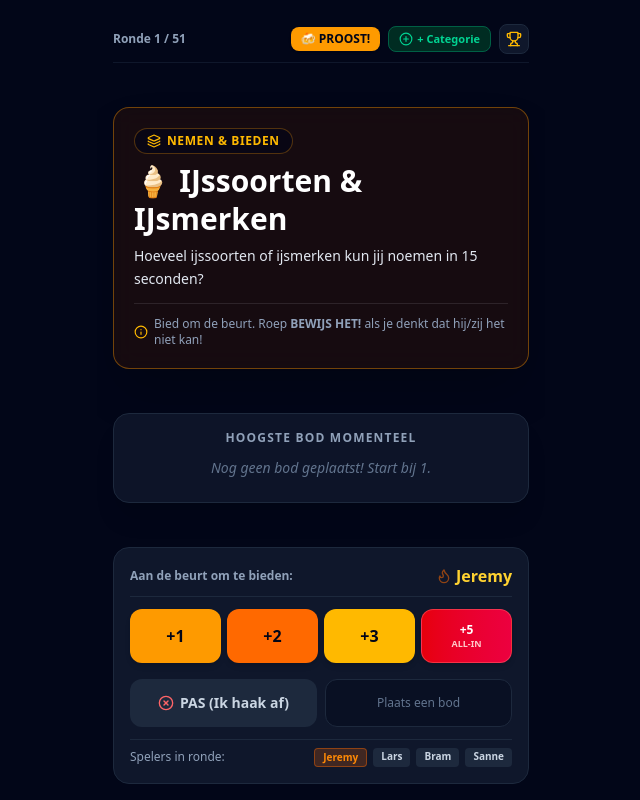
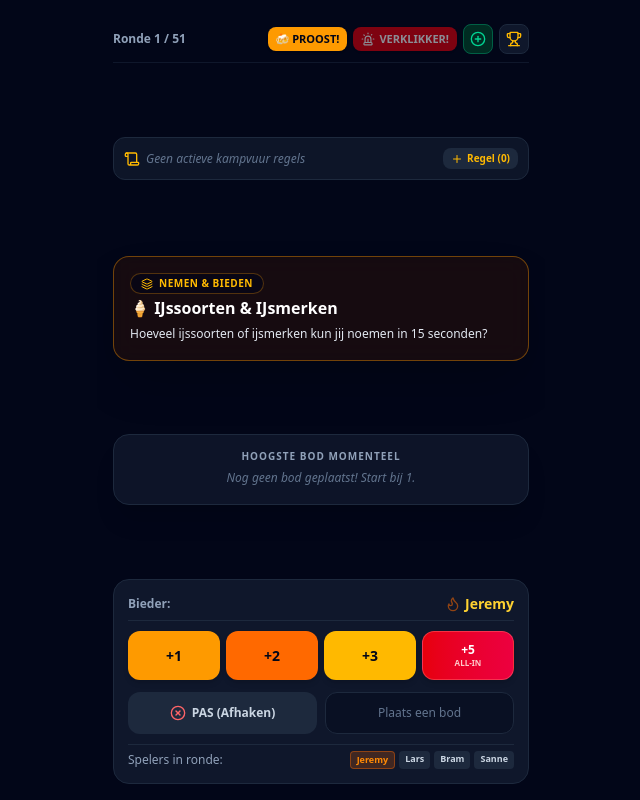
Before and after one commit to lolJeremyFTW/slokken-veiling, a Next.js app: page / in a window 1280 px wide. Both pictures are taken after a click on the button "START DE VEILING". Shown: the whole page, without its empty margins (319-959 px from the left). Built offline with nearby package versions, Linux system fonts and the light colour scheme.

Commit message:
Add active Kampvuur Rules banner and Snitch/Verklikker button

```diff
--- a/src/components/SlokkenVeilingEngine.tsx
+++ b/src/components/SlokkenVeilingEngine.tsx
@@ -51,7 +51,9 @@ import {
   Bomb,
   Users,
   Scroll,
-  Flame as FlameIcon
+  Siren,
+  Plus,
+  Trash2
 } from 'lucide-react';
 
 interface Player {
@@ -101,6 +103,9 @@ export default function SlokkenVeilingEngine() {
   const [currentCardIndex, setCurrentCardIndex] = useState(0);
   const [isDoubleBidsActive, setIsDoubleBidsActive] = useState(false);
   const [activeRules, setActiveRules] = useState<string[]>([]);
+  const [newRuleInput, setNewRuleInput] = useState('');
+  const [showRuleModal, setShowRuleModal] = useState(false);
+  const [showSnitchModal, setShowSnitchModal] = useState(false);
   const [isAllInBid, setIsAllInBid] = useState(false);
 
   // Round Bidding State
@@ -193,6 +198,26 @@ export default function SlokkenVeilingEngine() {
     sounds.playSuccess();
     confetti({ particleCount: 80, spread: 60 });
     triggerHaptic();
+  };
+
+  const addActiveRule = () => {
+    if (!newRuleInput.trim()) return;
+    setActiveRules(prev => [...prev, newRuleInput.trim()]);
+    setNewRuleInput('');
+    sounds.playBid();
+  };
+
+  const removeActiveRule = (idx: number) => {
+    setActiveRules(prev => prev.filter((_, i) => i !== idx));
+    sounds.playPass();
+  };
+
+  const penalizeSnitchTarget = (playerId: string) => {
+    sounds.playFail();
+    triggerHaptic();
+    updateSips([playerId], 1);
+    setShowSnitchModal(false);
+    alert(`🚨 SLOKKE-POLITIE: ${players.find(p => p.id === playerId)?.name} heeft een regel gebroken & neemt 1 strafslok!`);
   };
 
   // Add / Remove Player
@@ -873,30 +898,38 @@ export default function SlokkenVeilingEngine() {
   }
 
   // ==========================================
-  // RENDER: CLEAN BIDDING PHASE WITH ALL-IN BLUF & PROOST BUTTON
+  // RENDER: CLEAN BIDDING PHASE WITH ALL-IN BLUF, RULES BANNER & SNITCH BUTTON
   // ==========================================
   if (phase === 'BIDDING') {
     const highestBidder = players.find(p => p.id === highestBidderId);
 
     return (
       <div className="min-h-screen bg-slate-950 text-slate-100 flex flex-col justify-between p-4 max-w-md mx-auto relative overflow-hidden">
-        <div className="flex items-center justify-between z-10 pt-2 border-b border-slate-900 pb-2">
+        <div className="flex items-center justify-between z-10 pt-2 border-b border-slate-900 pb-2 gap-1">
           <span className="text-xs font-bold text-slate-400">
             Ronde {currentCardIndex + 1} / {deck.length}
           </span>
-          <div className="flex items-center gap-2">
+          <div className="flex items-center gap-1.5">
             <button
               onClick={triggerProostCheers}
-              className="px-2.5 py-1 bg-amber-500 text-slate-950 rounded-lg font-black text-xs flex items-center gap-1 active:scale-95 shadow"
-              title="Proost op het Kampvuur!"
+              className="px-2 py-1 bg-amber-500 text-slate-950 rounded-lg font-black text-[11px] flex items-center gap-1 active:scale-95 shadow"
+              title="Proost!"
             >
               🍻 PROOST!
             </button>
             <button
+              onClick={() => setShowSnitchModal(true)}
+              className="px-2 py-1 bg-red-600 hover:bg-red-700 text-white rounded-lg font-black text-[11px] flex items-center gap-1 active:scale-95 shadow animate-pulse"
+              title="Meld Regelovertreding!"
+            >
+              <Siren className="w-3.5 h-3.5" /> VERKLIKKER!
+            </button>
+            <button
               onClick={() => setPhase('CUSTOM_CATEGORY_CREATOR')}
-              className="px-2.5 py-1 bg-emerald-950 text-emerald-400 rounded-lg border border-emerald-800 text-[11px] font-bold flex items-center gap-1"
-            >
-              <PlusCircle className="w-3.5 h-3.5" /> + Categorie
+              className="p-1.5 bg-emerald-950 text-emerald-400 rounded-lg border border-emerald-800 text-[11px] font-bold"
+              title="Categorie Toevoegen"
+            >
+              <PlusCircle className="w-4 h-4" />
             </button>
             <button
               onClick={() => setPhase('STATS')}
@@ -908,57 +941,72 @@ export default function SlokkenVeilingEngine() {
           </div>
         </div>
 
+        {/* ACTIVE RULES BANNER */}
+        <div className="mt-2 z-10 bg-slate-900/90 border border-slate-800 rounded-xl p-2.5 flex items-center justify-between text-xs">
+          <div className="flex items-center gap-1.5 overflow-x-auto pr-1">
+            <Scroll className="w-4 h-4 text-amber-400 flex-shrink-0" />
+            {activeRules.length > 0 ? (
+              <span className="font-bold text-amber-300 truncate">
+                📜 {activeRules[activeRules.length - 1]}
+              </span>
+            ) : (
+              <span className="text-slate-500 italic">Geen actieve kampvuur regels</span>
+            )}
+          </div>
+          <button
+            onClick={() => setShowRuleModal(true)}
+            className="px-2 py-1 bg-slate-800 text-amber-400 hover:bg-slate-700 font-bold rounded-lg text-[10px] flex items-center gap-1 flex-shrink-0 ml-1"
+          >
+            <Plus className="w-3 h-3" /> Regel ({activeRules.length})
+          </button>
+        </div>
+
         {isDoubleBidsActive && (
-          <div className="z-10 mt-2 bg-purple-600/30 border border-purple-500/50 rounded-xl py-1.5 px-3 text-center text-xs font-black text-purple-300 animate-bounce">
+          <div className="z-10 mt-1.5 bg-purple-600/30 border border-purple-500/50 rounded-xl py-1.5 px-3 text-center text-xs font-black text-purple-300 animate-bounce">
             ⚡ DUBBELE INZET ACTIEF VANUIT HET RAD!
           </div>
         )}
 
-        <div className="mt-3 z-10 rounded-2xl border border-amber-500/40 bg-amber-950/30 p-5 shadow-2xl relative overflow-hidden backdrop-blur-md">
+        <div className="mt-2.5 z-10 rounded-2xl border border-amber-500/40 bg-amber-950/30 p-4 shadow-2xl relative overflow-hidden backdrop-blur-md">
           <div className="flex items-center justify-between mb-1">
-            <span className="inline-flex items-center gap-1.5 px-3 py-1 rounded-full text-xs font-black uppercase tracking-wider text-amber-400 bg-slate-950/60 border border-amber-500/30">
-              <Layers className="w-3.5 h-3.5" /> Nemen & Bieden
+            <span className="inline-flex items-center gap-1.5 px-2.5 py-0.5 rounded-full text-[10px] font-black uppercase tracking-wider text-amber-400 bg-slate-950/60 border border-amber-500/30">
+              <Layers className="w-3 h-3" /> Nemen & Bieden
             </span>
           </div>
 
-          <h2 className="text-3xl font-black text-white mt-2 leading-tight">
+          <h2 className="text-2.5xl font-black text-white mt-1 leading-tight">
             {currentCard.title}
           </h2>
-          <p className="text-slate-200 text-sm mt-2 leading-relaxed">
+          <p className="text-slate-200 text-xs mt-1.5 leading-relaxed">
             {currentCard.description}
           </p>
-
-          <div className="mt-3 pt-3 border-t border-white/10 text-xs text-slate-400 flex items-center gap-1.5">
-            <Info className="w-3.5 h-3.5 flex-shrink-0 text-amber-400" />
-            <span>Bied om de beurt. Roep <b>BEWIJS HET!</b> als je denkt dat hij/zij het niet kan!</span>
-          </div>
-        </div>
-
-        <div className="my-3 z-10 bg-slate-900/90 border border-slate-800 rounded-2xl p-4 text-center shadow-xl">
-          <div className="text-xs uppercase tracking-widest font-bold text-slate-400 mb-1">
+        </div>
+
+        <div className="my-2 z-10 bg-slate-900/90 border border-slate-800 rounded-2xl p-3.5 text-center shadow-xl">
+          <div className="text-[10px] uppercase tracking-widest font-bold text-slate-400 mb-0.5">
             Hoogste Bod Momenteel
           </div>
           {highestBidder ? (
             <div className="animate-bounce">
-              <div className="text-4xl font-black text-amber-400">
-                {highestBid} <span className="text-xl font-bold text-white">{currentCard.categoryName}</span>
+              <div className="text-3.5xl font-black text-amber-400">
+                {highestBid} <span className="text-lg font-bold text-white">{currentCard.categoryName}</span>
               </div>
-              <div className="text-sm font-bold text-slate-300 mt-1">
+              <div className="text-xs font-bold text-slate-300 mt-0.5">
                 door <span className="text-orange-400 underline decoration-amber-400 decoration-2">{highestBidder.name}</span>
                 {isAllInBid && <span className="ml-2 text-red-500 font-black text-xs uppercase animate-ping">🔥 ALL-IN!</span>}
               </div>
             </div>
           ) : (
-            <div className="py-2 text-slate-500 text-sm font-medium italic">
+            <div className="py-1 text-slate-500 text-xs font-medium italic">
               Nog geen bod geplaatst! Start bij 1.
             </div>
           )}
         </div>
 
-        <div className="z-10 bg-slate-900 border border-slate-800 rounded-2xl p-4 space-y-3">
-          <div className="flex items-center justify-between border-b border-slate-800 pb-2">
-            <span className="text-xs font-bold text-slate-400">Aan de beurt om te bieden:</span>
-            <span className="text-base font-black text-amber-300 flex items-center gap-1">
+        <div className="z-10 bg-slate-900 border border-slate-800 rounded-2xl p-3.5 space-y-2.5">
+          <div className="flex items-center justify-between border-b border-slate-800 pb-1.5">
+            <span className="text-xs font-bold text-slate-400">Bieder:</span>
+            <span className="text-sm font-black text-amber-300 flex items-center gap-1">
               <Flame className="w-4 h-4 text-orange-500 animate-pulse" /> {activePlayer.name}
             </span>
           </div>
@@ -966,44 +1014,44 @@ export default function SlokkenVeilingEngine() {
           <div className="grid grid-cols-4 gap-1.5">
             <button
               onClick={() => handlePlaceBid(1)}
-              className="bg-amber-500 hover:bg-amber-600 active:scale-95 text-slate-950 font-black py-3 rounded-xl transition text-center shadow-md text-base"
+              className="bg-amber-500 hover:bg-amber-600 active:scale-95 text-slate-950 font-black py-3 rounded-xl transition text-center shadow-md text-sm"
             >
               +1
             </button>
             <button
               onClick={() => handlePlaceBid(2)}
-              className="bg-orange-500 hover:bg-orange-600 active:scale-95 text-slate-950 font-black py-3 rounded-xl transition text-center shadow-md text-base"
+              className="bg-orange-500 hover:bg-orange-600 active:scale-95 text-slate-950 font-black py-3 rounded-xl transition text-center shadow-md text-sm"
             >
               +2
             </button>
             <button
               onClick={() => handlePlaceBid(3)}
-              className="bg-amber-400 hover:bg-amber-500 active:scale-95 text-slate-950 font-black py-3 rounded-xl transition text-center shadow-md text-base"
+              className="bg-amber-400 hover:bg-amber-500 active:scale-95 text-slate-950 font-black py-3 rounded-xl transition text-center shadow-md text-sm"
             >
               +3
             </button>
             <button
               onClick={() => handlePlaceBid(5, true)}
-              className="bg-gradient-to-r from-red-600 to-rose-600 hover:from-red-700 hover:to-rose-700 active:scale-95 text-white font-black py-3 rounded-xl transition text-center shadow-md text-xs border border-red-400/50 flex flex-col items-center justify-center"
+              className="bg-gradient-to-r from-red-600 to-rose-600 hover:from-red-700 hover:to-rose-700 active:scale-95 text-white font-black py-2.5 rounded-xl transition text-center shadow-md text-xs border border-red-400/50 flex flex-col items-center justify-center"
               title="3x Slokken Risico!"
             >
               <span>+5</span>
-              <span className="text-[9px] text-red-200">ALL-IN</span>
-            </button>
-          </div>
-
-          <div className="grid grid-cols-2 gap-2 pt-1">
+              <span className="text-[8px] text-red-200 uppercase font-black">ALL-IN</span>
+            </button>
+          </div>
+
+          <div className="grid grid-cols-2 gap-2 pt-0.5">
             <button
               onClick={handlePass}
-              className="bg-slate-800 hover:bg-slate-700 active:scale-95 text-slate-300 font-bold py-3.5 rounded-xl transition text-sm flex items-center justify-center gap-1.5"
-            >
-              <XCircle className="w-4 h-4 text-red-400" /> PAS (Ik haak af)
+              className="bg-slate-800 hover:bg-slate-700 active:scale-95 text-slate-300 font-bold py-3 rounded-xl transition text-xs flex items-center justify-center gap-1.5"
+            >
+              <XCircle className="w-4 h-4 text-red-400" /> PAS (Afhaken)
             </button>
 
             {highestBidderId && highestBidderId !== activePlayer.id ? (
               <button
                 onClick={handleChallengeCall}
-                className="bg-red-600 hover:bg-red-700 active:scale-95 text-white font-black py-3.5 rounded-xl transition text-sm animate-pulse flex items-center justify-center gap-1 shadow-lg shadow-red-600/30"
+                className="bg-red-600 hover:bg-red-700 active:scale-95 text-white font-black py-3 rounded-xl transition text-xs animate-pulse flex items-center justify-center gap-1 shadow-lg shadow-red-600/30"
               >
                 <Zap className="w-4 h-4 fill-current" /> BEWIJS HET!
               </button>
@@ -1014,9 +1062,9 @@ export default function SlokkenVeilingEngine() {
             )}
           </div>
 
-          <div className="pt-2 border-t border-slate-800 flex items-center justify-between text-xs text-slate-400">
+          <div className="pt-1.5 border-t border-slate-800 flex items-center justify-between text-xs text-slate-400">
             <span>Spelers in ronde:</span>
-            <div className="flex gap-1.5">
+            <div className="flex gap-1">
               {players.map(p => {
                 const isPassed = passedPlayerIds.includes(p.id);
                 const isHighest = p.id === highestBidderId;
@@ -1024,7 +1072,7 @@ export default function SlokkenVeilingEngine() {
                 return (
                   <span
                     key={p.id}
-                    className={`px-2 py-0.5 rounded text-[10px] font-bold ${
+                    className={`px-1.5 py-0.5 rounded text-[9px] font-bold ${
                       isPassed
                         ? 'bg-slate-950 text-slate-600 line-through'
                         : isHighest
@@ -1041,6 +1089,75 @@ export default function SlokkenVeilingEngine() {
             </div>
           </div>
         </div>
+
+        {/* RULE MODAL POPUP */}
+        {showRuleModal && (
+          <div className="fixed inset-0 bg-slate-950/80 backdrop-blur-sm z-50 flex items-center justify-center p-4">
+            <div className="bg-slate-900 border border-slate-800 p-5 rounded-2xl w-full max-w-xs space-y-4 shadow-2xl">
+              <div className="flex items-center justify-between">
+                <h3 className="font-black text-amber-300 text-base flex items-center gap-1.5">
+                  <Scroll className="w-4 h-4" /> Kampvuur Regels
+                </h3>
+                <button onClick={() => setShowRuleModal(false)} className="text-slate-400 hover:text-white">✕</button>
+              </div>
+
+              <div className="flex gap-1.5">
+                <input
+                  type="text"
+                  placeholder="Bijv. Alleen drinken met links..."
+                  value={newRuleInput}
+                  onChange={(e) => setNewRuleInput(e.target.value)}
+                  onKeyDown={(e) => e.key === 'Enter' && addActiveRule()}
+                  className="flex-1 bg-slate-950 border border-slate-700 rounded-xl px-3 py-2 text-xs text-white"
+                />
+                <button onClick={addActiveRule} className="bg-amber-500 text-slate-950 font-black px-3 rounded-xl text-xs">+</button>
+              </div>
+
+              <div className="space-y-1.5 max-h-36 overflow-y-auto">
+                {activeRules.map((rule, idx) => (
+                  <div key={idx} className="flex items-center justify-between bg-slate-950 p-2 rounded-lg border border-slate-800 text-xs">
+                    <span className="text-amber-200">{rule}</span>
+                    <button onClick={() => removeActiveRule(idx)} className="text-red-400 p-1">
+                      <Trash2 className="w-3.5 h-3.5" />
+                    </button>
+                  </div>
+                ))}
+              </div>
+
+              <button onClick={() => setShowRuleModal(false)} className="w-full bg-amber-500 text-slate-950 font-black py-2.5 rounded-xl text-xs">
+                KLAAR
+              </button>
+            </div>
+          </div>
+        )}
+
+        {/* SNITCH (VERKLIKKER) MODAL POPUP */}
+        {showSnitchModal && (
+          <div className="fixed inset-0 bg-slate-950/85 backdrop-blur-sm z-50 flex items-center justify-center p-4 animate-fade-in">
+            <div className="bg-slate-900 border border-red-500/50 p-5 rounded-2xl w-full max-w-xs space-y-3 shadow-2xl text-center">
+              <Siren className="w-8 h-8 text-red-500 mx-auto animate-bounce" />
+              <h3 className="font-black text-white text-lg">🚨 REGELOVERTREDING!</h3>
+              <p className="text-xs text-slate-300">Wie heeft een kampvuur-regel of afspraak gebroken?</p>
+
+              <div className="space-y-1.5 max-h-48 overflow-y-auto pt-1">
+                {players.map(p => (
+                  <button
+                    key={p.id}
+                    onClick={() => penalizeSnitchTarget(p.id)}
+                    className="w-full bg-slate-950 hover:bg-red-950/40 border border-slate-800 hover:border-red-500 p-2.5 rounded-xl text-xs font-bold text-white flex items-center justify-between"
+                  >
+                    <span>{p.name}</span>
+                    <span className="text-red-400 font-extrabold">+1 STRAFSLOK</span>
+                  </button>
+                ))}
+              </div>
+
+              <button onClick={() => setShowSnitchModal(false)} className="w-full bg-slate-800 text-slate-400 font-bold py-2 rounded-xl text-xs">
+                Annuleren
+              </button>
+            </div>
+          </div>
+        )}
       </div>
     );
   }
@@ -1171,7 +1288,7 @@ export default function SlokkenVeilingEngine() {
             Iedereen telt af: 3... 2... 1... Wijs TEGELIJK iemand aan!
           </div>
           <p className="text-xs text-slate-300">
-            De persoon met de meeste vingers op zich gericht drinkt <b>2 STRAFSLOKKEN!</b>
+            De persoon met de meesste vingers op zich gericht drinkt <b>2 STRAFSLOKKEN!</b>
           </p>
         </div>
 
```
